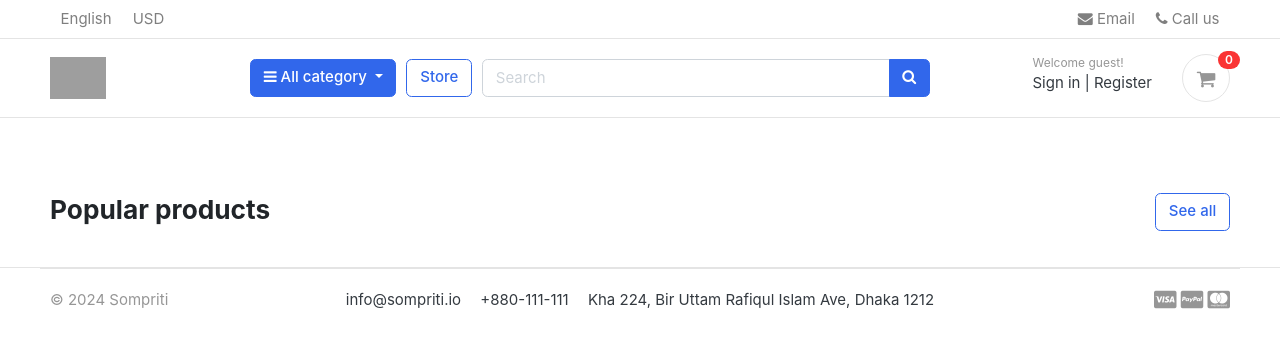
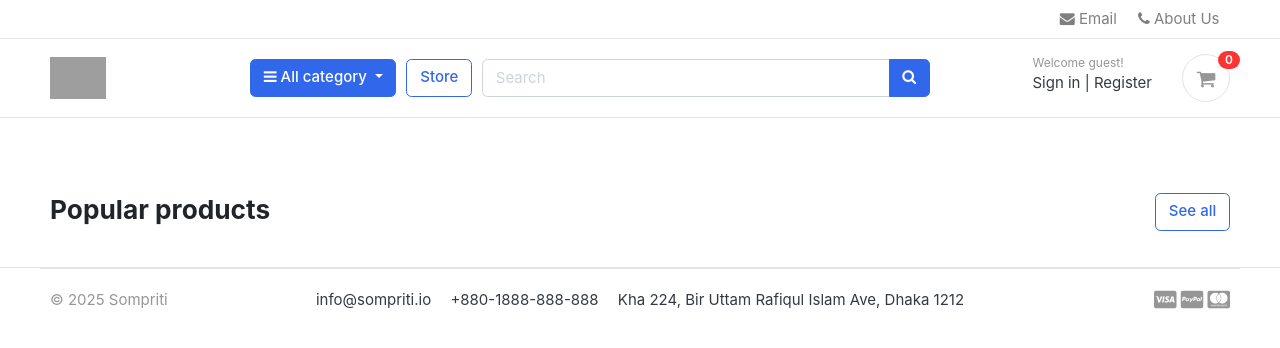
Before and after one commit to AdnanSihab/sompriti, a Django app: page / in a window 1280 px wide. Shown: the top 348 px of the page. Run offline with Django 3.2, Linux system fonts and the light colour scheme; data that the repository does not hold is empty; some libraries are stand-ins or nearby versions; some web fonts are replaced; grey boxes are pictures that could not be loaded.

Commit message:
changes made in html section

```diff
--- a/store/views.py
+++ b/store/views.py
@@ -25,7 +25,7 @@ def store(request, category_slug=None):
         product_count = products.count()
     else:
         products = Product.objects.all().filter(is_available=True).order_by('id')
-        paginator = Paginator(products, 3)
+        paginator = Paginator(products, 6)
         page = request.GET.get('page')
         paged_products = paginator.get_page(page)
         product_count = products.count()
--- a/templates/home.html
+++ b/templates/home.html
@@ -35,7 +35,7 @@
 			<a href="{{ product.get_url }}" class="img-wrap"> <img src="{{ product.images.url }}"> </a>
 			<figcaption class="info-wrap">
 				<a href="{{ product.get_url }}" class="title">{{ product.product_name }}</a>
-				<div class="price mt-1">$ {{ product.price }}</div> <!-- price-wrap.// -->
+				<div class="price mt-1">৳ {{ product.price }}</div> <!-- price-wrap.// -->
 				<div class="rating-star">
 					<span>
 						<i class="fa fa-star{% if product.averageReview < 0.5 %}-o{% elif product.averageReview >= 0.5 and product.averageReview < 1 %}-half-o {% endif %}" aria-hidden="true"></i>
--- a/templates/includes/footer.html
+++ b/templates/includes/footer.html
@@ -3,11 +3,11 @@
 	<div class="container">
 		<section class="footer-bottom border-top row">
 			<div class="col-md-2">
-				<p class="text-muted"> &copy 2024 Sompriti </p>
+				<p class="text-muted"> &copy 2025 Sompriti </p>
 			</div>
 			<div class="col-md-8 text-md-center">
 				<span  class="px-2">info@sompriti.io</span>
-				<span  class="px-2">+880-111-111</span>
+				<span  class="px-2">+880-1888-888-888</span>
 				<span  class="px-2">Kha 224, Bir Uttam Rafiqul Islam Ave, Dhaka 1212</span>
 			</div>
 			<div class="col-md-2 text-md-right text-muted">
--- a/templates/includes/navbar.html
+++ b/templates/includes/navbar.html
@@ -9,10 +9,10 @@
   <div class="collapse navbar-collapse" id="navbarTop4">
     <ul class="navbar-nav mr-auto">
       <li class="nav-item dropdown">
-      <a href="#" class="nav-link">   English </a>
+      <!-- <a href="#" class="nav-link">   English </a> -->
     </li>
     <li class="nav-item dropdown">
-      <a href="#" class="nav-link"> USD </a>
+      <!-- <a href="#" class="nav-link"> USD </a> -->
       <ul class="dropdown-menu small">
         <li><a class="dropdown-item" href="#">EUR</a></li>
         <li><a class="dropdown-item" href="#">AED</a></li>
@@ -21,8 +21,8 @@
     </li>
     </ul>
     <ul class="navbar-nav">
-    <li><a href="#" class="nav-link"> <i class="fa fa-envelope"></i> Email </a></li>
-    <li><a href="#" class="nav-link"> <i class="fa fa-phone"></i> Call us </a></li>
+    <li><a href="sompriti@gmail.com" class="nav-link"> <i class="fa fa-envelope"></i> Email </a></li>
+    <li><a href="#" class="nav-link"> <i class="fa fa-phone"></i> About Us </a></li>
   </ul> <!-- list-inline //  -->
   </div> <!-- navbar-collapse .// -->
 </div> <!-- container //  -->
```
